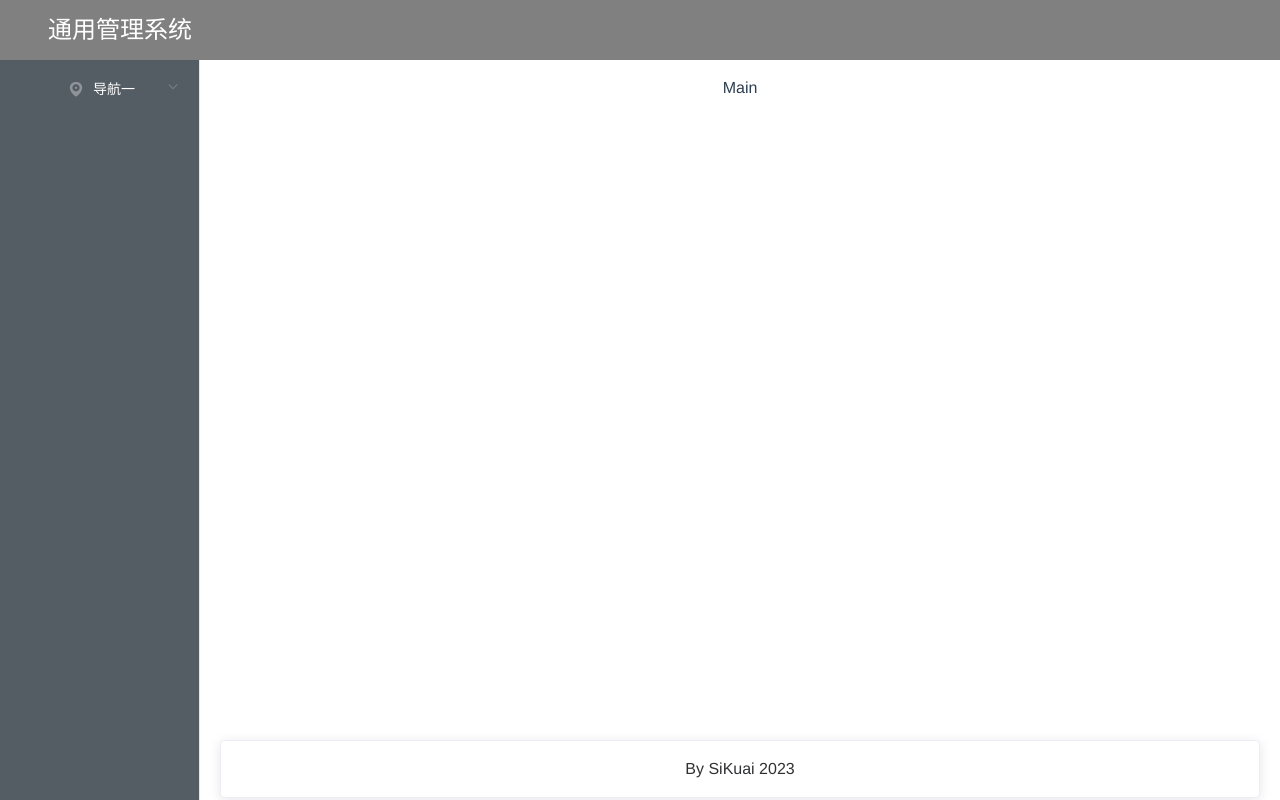
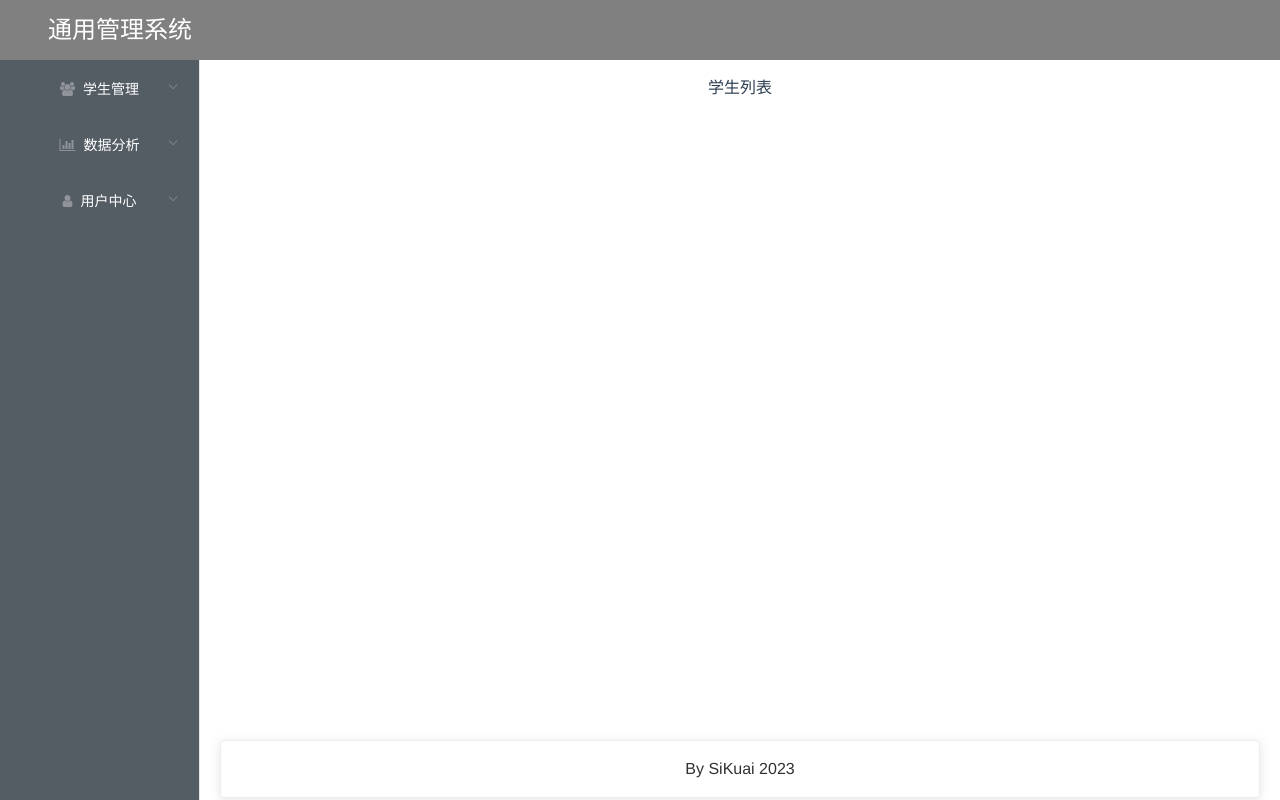
Before and after one commit to sikuai2333/vue-admin-v2, a Vue app: page /home/student in a window 1280 px wide. Built offline with nearby package versions, Linux system fonts and the light colour scheme.

Commit message:
实现路由与菜单绑定，Home添加路由出口实现Main改变

```diff
--- a/src/components/Home.vue
+++ b/src/components/Home.vue
@@ -12,7 +12,9 @@
     <el-container class="content">
       <Menu />
       <el-container>
-        <el-main>Main</el-main>
+        <el-main>
+          <router-view></router-view>
+        </el-main>
         <el-footer>
           <Footer />
         </el-footer>
--- a/src/components/common/Menu.vue
+++ b/src/components/common/Menu.vue
@@ -4,22 +4,31 @@
  * @Author: sikuai
  * @Date: 2023-03-17 12:44:23
  * @LastEditors: sikuai
- * @LastEditTime: 2023-03-17 18:32:06
+ * @LastEditTime: 2023-03-19 13:52:35
 -->
 <template>
   <div class="menu">
     <el-aside width="200px">
-      <el-menu default-active="2" class="el-menu-vertical-demo" background-color="#545c64" text-color="#fff" active-text-color="#ffd04b">
-        <el-submenu index="1">
+      <!-- el-menu 要开启router，否则点击不跳转。此处跳转但是内容不变要在Home.vue中添加路由出口"router-view" -->
+      <el-menu
+      router
+
+      default-active="2" class="el-menu-vertical-demo" background-color="#545c64" text-color="#fff" active-text-color="#ffd04b">
+        <template v-for="(item,index) in menus">
+          <el-submenu :index="index + ''" :key="index" v-if="!item.hidden">
             <template slot="title">
-            <i class="el-icon-location"></i>
-            <span>导航一</span>
+              <i :class="item.iconClass"></i>
+              <span>{{item.name}}</span>
             </template>
-          <el-menu-item-group>
-            <el-menu-item index="1-1">选项1</el-menu-item>
-            <el-menu-item index="1-2">选项2</el-menu-item>
+            <el-menu-item-group v-for="(child,index) in item.children" :key="index">
+              <el-menu-item :index="child.path">
+                <i :class="child.iconClass"></i>
+                {{child.name}}
+              </el-menu-item>
             </el-menu-item-group>
           </el-submenu>
+        </template>
+
       </el-menu>
     </el-aside>
   </div>
@@ -29,8 +38,12 @@
 export default {
   data() {
     return {
-
+      menus: [],
     }
+  },
+  created() {
+    console.log(this.$router.options.routes)
+    this.menus = [...this.$router.options.routes]
   }
 }
 </script>
@@ -38,13 +51,17 @@ export default {
 <style scoped lang="scss">
 .menu {
   //   width: 200px;
-.el-aside{
+  .el-aside {
     height: 100%;
-    .el-menu{
+    .el-menu {
       height: 100%;
+      .fa {
+        margin-right: 8px;
       }
-    .el-submenu .el-menu-item{
+    }
+    .el-submenu .el-menu-item {
       min-width: 0;
+      margin-left: 30px;
     }
   }
 }
--- a/src/router/index.js
+++ b/src/router/index.js
@@ -9,11 +9,13 @@ export default new Router({
     {
       path: '/',
       redirect: '/login',
+      hidden: true, // 前端对路由进行隐藏
       component: () => import('../components/Login'),
     },
     {
       path: '/login',
       name: 'Login',
+      hidden: true,
       component: () => import('../components/Login'),
     },
     // {
@@ -25,6 +27,7 @@ export default new Router({
     {
       path: '*',
       name: 'NotFound',
+      hidden: true,
       component: () => import('../components/NotFound'),
     }, {
       path: '/home',
```
Lines whose indentation alone changed are shown as unchanged.
